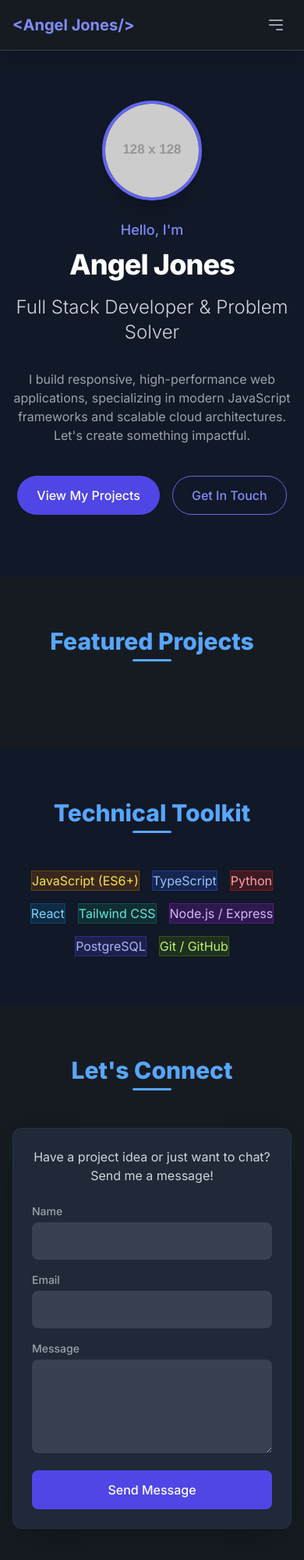
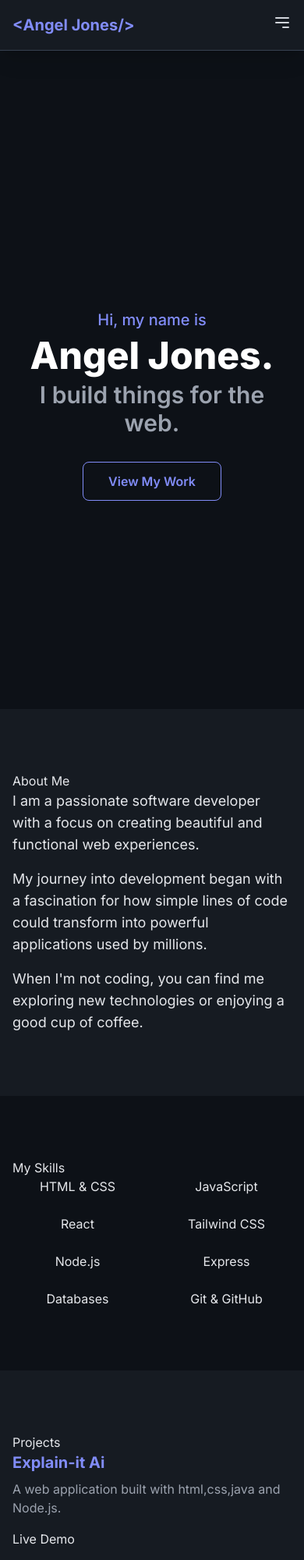
Before and after one commit to Anngeljones/software-dev-portfolio, a plain HTML site: page index.html in a window 390 px wide. Shown: the top 2000 px of the page at 78% size. Drawn offline with nearby package versions, Linux system fonts and the light colour scheme; files that its build step writes are made by us from their sources; placeholder pictures from the web are drawn by us; files whose address does not match are found by name.

Commit message:
Update index.html

```diff
--- a/index.html
+++ b/index.html
@@ -4,158 +4,142 @@
     <meta charset="UTF-8">
     <meta name="viewport" content="width=device-width, initial-scale=1.0">
     <title>Dev. Portfolio | Angel Jones</title>
-    <!-- Load Tailwind CSS from CDN for styling -->
+
     <script src="https://cdn.tailwindcss.com"></script>
-    <!-- Use Inter Font from Google Fonts -->
     <link href="https://fonts.googleapis.com/css2?family=Inter:wght@100..900&display=swap" rel="stylesheet">
 
-    <!-- LINK TO EXTERNAL CSS FILE -->
     <link rel="stylesheet" href="css/style.css">
 </head>
 <body class="antialiased">
 
-    <!--
-        *** HTML CODE (Structure and Content) *** All styling is handled by Tailwind classes or the external style.css file.
-    -->
-
-    <!-- Navbar -->
     <header class="sticky top-0 z-50 bg-[#161b22] shadow-xl border-b border-gray-700">
         <nav class="max-w-7xl mx-auto px-4 sm:px-6 lg:px-8">
             <div class="flex items-center justify-between h-16">
-                <!-- Logo/Name -->
                 <a href="#home" class="text-xl font-bold text-indigo-400 hover:text-indigo-300 transition duration-300">
                     &lt;Angel Jones/&gt;
                 </a>
-                <!-- Desktop Menu -->
-                <div class="hidden sm:ml-6 sm:flex sm:space-x-4">
-                    <a href="#projects" class="text-gray-300 hover:bg-gray-700 hover:text-white px-3 py-2 rounded-lg text-sm font-medium transition duration-200">Projects</a>
-                    <a href="#skills" class="text-gray-300 hover:bg-gray-700 hover:text-white px-3 py-2 rounded-lg text-sm font-medium transition duration-200">Skills</a>
-                    <a href="#contact" class="text-gray-300 hover:bg-gray-700 hover:text-white px-3 py-2 rounded-lg text-sm font-medium transition duration-200">Contact</a>
+
+                <div class="hidden md:flex space-x-6">
+                    <a href="#home" class="nav-link">Home</a>
+                    <a href="#about" class="nav-link">About</a>
+                    <a href="#skills" class="nav-link">Skills</a>
+                    <a href="#projects" class="nav-link">Projects</a>
+                    <a href="#contact" class="nav-link">Contact</a>
                 </div>
-                <!-- Mobile Menu Button (Hamburger) -->
-                <button id="mobile-menu-button" type="button" class="sm:hidden p-2 rounded-md text-gray-400 hover:text-white hover:bg-gray-700 focus:outline-none focus:ring-2 focus:ring-offset-2 focus:ring-offset-gray-800 focus:ring-white">
-                    <svg class="h-6 w-6" xmlns="http://www.w3.org/2000/svg" fill="none" viewBox="0 0 24 24" stroke="currentColor">
-                        <path stroke-linecap="round" stroke-linejoin="round" stroke-width="2" d="M4 6h16M4 12h16m-7 6h7" />
-                    </svg>
-                </button>
-            </div>
-            <!-- Mobile Menu content (hidden by default) -->
-            <div id="mobile-menu" class="hidden sm:hidden">
-                <div class="px-2 pt-2 pb-3 space-y-1">
-                    <a href="#projects" class="text-gray-300 hover:bg-gray-700 hover:text-white block px-3 py-2 rounded-md text-base font-medium transition duration-200">Projects</a>
-                    <a href="#skills" class="text-gray-300 hover:bg-gray-700 hover:text-white block px-3 py-2 rounded-md text-base font-medium transition duration-200">Skills</a>
-                    <a href="#contact" class="text-gray-300 hover:bg-gray-700 hover:text-white block px-3 py-2 rounded-md text-base font-medium transition duration-200">Contact</a>
+
+                <div class="md:hidden">
+                    <button id="mobile-menu-button" class="text-gray-300 hover:text-white focus:outline-none">
+                        <svg class="w-6 h-6" fill="none" stroke="currentColor" viewBox="0 0 24 24" xmlns="http://www.w3.org/2000/svg"><path stroke-linecap="round" stroke-linejoin="round" stroke-width="2" d="M4 6h16M4 12h16m-7 6h7"></path></svg>
+                    </button>
                 </div>
             </div>
         </nav>
+
+        <div id="mobile-menu" class="hidden md:hidden bg-[#161b22] border-b border-gray-700">
+            <div class="px-2 pt-2 pb-3 space-y-1 sm:px-3">
+                <a href="#home" class="mobile-nav-link">Home</a>
+                <a href="#about" class="mobile-nav-link">About</a>
+                <a href="#skills" class="mobile-nav-link">Skills</a>
+                <a href="#projects" class="mobile-nav-link">Projects</a>
+                <a href="#contact" class="mobile-nav-link">Contact</a>
+            </div>
+        </div>
     </header>
 
     <main>
-        <!-- Hero Section -->
-        <section id="home" class="relative overflow-hidden pt-16 pb-20 md:pt-24 md:pb-32 bg-gray-900">
-            <div class="max-w-7xl mx-auto px-4 sm:px-6 lg:px-8 text-center">
-                <div class="max-w-3xl mx-auto">
-                    <div class="mx-auto w-32 h-32 rounded-full overflow-hidden mb-6 border-4 border-indigo-500 shadow-xl">
-                        <img src="https://placehold.co/128x128/334155/ffffff?text=AJ" alt="Angel Jones Profile" class="w-full h-full object-cover">
+        <section id="home" class="min-h-screen pt-16 bg-[#0d1117] text-gray-200 flex items-center justify-center">
+             <div class="text-center p-8">
+                <p class="text-xl font-medium text-indigo-400">Hi, my name is</p>
+                <h1 class="text-5xl sm:text-7xl font-extrabold mt-2 text-white">Angel Jones.</h1>
+                <h2 class="text-3xl sm:text-4xl font-semibold mt-2 text-gray-400">I build things for the web.</h2>
+                <a href="#projects" class="mt-8 inline-block px-8 py-3 border border-indigo-400 text-indigo-400 font-semibold rounded-lg hover:bg-indigo-400 hover:text-white transition duration-300">View My Work</a>
+            </div>
+        </section>
+
+        <section id="about" class="py-20 bg-[#161b22] text-gray-200">
+            <div class="max-w-4xl mx-auto px-4 sm:px-6 lg:px-8">
+                <h2 class="section-heading">About Me</h2>
+                <div class="text-lg space-y-4">
+                    <p>I am a passionate software developer with a focus on creating beautiful and functional web experiences.</p>
+                    <p>My journey into development began with a fascination for how simple lines of code could transform into powerful applications used by millions.</p>
+                    <p>When I'm not coding, you can find me exploring new technologies or enjoying a good cup of coffee.</p>
+                </div>
+            </div>
+        </section>
+
+        <section id="skills" class="py-20 bg-[#0d1117] text-gray-200">
+            <div class="max-w-4xl mx-auto px-4 sm:px-6 lg:px-8">
+                <h2 class="section-heading">My Skills</h2>
+                <div class="grid grid-cols-2 md:grid-cols-4 gap-6 text-center">
+                    <div class="skill-card">HTML & CSS</div>
+                    <div class="skill-card">JavaScript</div>
+                    <div class="skill-card">React</div>
+                    <div class="skill-card">Tailwind CSS</div>
+                    <div class="skill-card">Node.js</div>
+                    <div class="skill-card">Express</div>
+                    <div class="skill-card">Databases</div>
+                    <div class="skill-card">Git & GitHub</div>
+                </div>
+            </div>
+        </section>
+
+        <section id="projects" class="py-20 bg-[#161b22] text-gray-200">
+            <div class="max-w-7xl mx-auto px-4 sm:px-6 lg:px-8">
+                <h2 class="section-heading">Projects</h2>
+                <div class="grid grid-cols-1 md:grid-cols-2 lg:grid-cols-3 gap-8">
+                    <div class="project-card">
+                        <h3 class="text-xl font-bold mb-2 text-indigo-400">Explain-it Ai</h3>
+                        <p class="text-gray-400">A  web application built with html,css,java and Node.js.</p>
+                        <div class="mt-4 flex space-x-3">
+                            <a href="#" target="_blank" class="project-link">Live Demo</a>
+                        </div>
                     </div>
-
-                    <p class="text-lg font-medium text-indigo-400 mb-2">Hello, I'm</p>
-                    <h1 class="text-4xl sm:text-5xl lg:text-7xl font-extrabold tracking-tight text-white mb-4 leading-tight">
-                        Angel Jones
-                    </h1>
-                    <p class="text-2xl sm:text-3xl font-light text-gray-300 mb-8">
-                        Full Stack Developer & Problem Solver
-                    </p>
-                    <p class="text-md text-gray-400 max-w-xl mx-auto mb-10">
-                        I build responsive, high-performance web applications, specializing in modern JavaScript frameworks and scalable cloud architectures. Let's create something impactful.
-                    </p>
-                    <div class="flex justify-center space-x-4">
-                        <a href="#projects" class="inline-flex items-center px-6 py-3 border border-transparent text-base font-medium rounded-full shadow-sm text-white bg-indigo-600 hover:bg-indigo-700 transition duration-300 transform hover:scale-[1.03]">
-                            View My Projects
-                        </a>
-                        <a href="#contact" class="inline-flex items-center px-6 py-3 border border-indigo-500 text-base font-medium rounded-full text-indigo-400 hover:bg-indigo-900/50 transition duration-300 transform hover:scale-[1.03]">
-                            Get In Touch
-                        </a>
+                    <div class="project-card">
+                        <h3 class="text-xl font-bold mb-2 text-indigo-400">Business landing page</h3>
+                        <p class="text-gray-400">A responsive landing page.</p>
+                        <div class="mt-4 flex space-x-3">
+                            <a href="#" target="_blank" class="project-link">Live Demo</a>
+                        </div>
+                    </div>
+                    <div class="project-card">
+                        <h3 class="text-xl font-bold mb-2 text-indigo-400">calculator app</h3>
+                        <p class="text-gray-400">A non-complex calculator.</p>
+                        <div class="mt-4 flex space-x-3">
+                            <a href="#" target="_blank" class="project-link">Live Demo</a>
+                        </div>
                     </div>
                 </div>
             </div>
         </section>
 
-        <!-- Projects Section -->
-        <section id="projects" class="py-16 md:py-24 bg-[#161b22]">
-            <div class="max-w-7xl mx-auto px-4 sm:px-6 lg:px-8">
-                <h2 class="section-title text-3xl sm:text-4xl font-extrabold text-center mb-12">
-                    Featured Projects
-                </h2>
-                <!-- JS injects project cards here -->
-                <div id="projects-container" class="grid grid-cols-1 md:grid-cols-2 lg:grid-cols-3 gap-8">
-                </div>
-            </div>
-        </section>
-
-        <!-- Skills Section -->
-        <section id="skills" class="py-16 md:py-24 bg-gray-900">
-            <div class="max-w-7xl mx-auto px-4 sm:px-6 lg:px-8">
-                <h2 class="section-title text-3xl sm:text-4xl font-extrabold text-center mb-12">
-                    Technical Toolkit
-                </h2>
-                <div class="max-w-4xl mx-auto">
-                    <!-- The content below uses the 'skill-badge' class from style.css -->
-                    <div class="flex flex-wrap justify-center gap-4 sm:gap-6">
-                        <span class="skill-badge bg-yellow-900/40 text-yellow-300 border border-yellow-700/50">JavaScript (ES6+)</span>
-                        <span class="skill-badge bg-blue-900/40 text-blue-300 border border-blue-700/50">TypeScript</span>
-                        <span class="skill-badge bg-red-900/40 text-red-300 border border-red-700/50">Python</span>
-                        <span class="skill-badge bg-sky-900/40 text-sky-300 border border-sky-700/50">React</span>
-                        <span class="skill-badge bg-teal-900/40 text-teal-300 border border-teal-700/50">Tailwind CSS</span>
-                        <span class="skill-badge bg-purple-900/40 text-purple-300 border border-purple-700/50">Node.js / Express</span>
-                        <span class="skill-badge bg-indigo-900/40 text-indigo-300 border border-indigo-700/50">PostgreSQL</span>
-                        <span class="skill-badge bg-lime-900/40 text-lime-300 border border-lime-700/50">Git / GitHub</span>
-                    </div>
-                </div>
-            </div>
-        </section>
-
-        <!-- Contact Section -->
-        <section id="contact" class="py-16 md:py-24 bg-[#161b22]">
-            <div class="max-w-3xl mx-auto px-4 sm:px-6 lg:px-8">
-                <h2 class="section-title text-3xl sm:text-4xl font-extrabold text-center mb-12">
-                    Let's Connect
-                </h2>
-                <div class="bg-gray-800 p-6 sm:p-8 rounded-xl shadow-2xl border border-gray-700/50">
-                    <p class="text-center text-gray-300 mb-6">
-                        Have a project idea or just want to chat? Send me a message!
-                    </p>
-                    <form id="contact-form" class="space-y-4">
-                        <div>
-                            <label for="name" class="block text-sm font-medium text-gray-400 mb-1">Name</label>
-                            <input type="text" id="name" name="name" required class="w-full px-4 py-3 rounded-lg bg-gray-700 border-gray-600 text-white focus:ring-indigo-500 focus:border-indigo-500 transition duration-150">
-                        </div>
-                        <div>
-                            <label for="email" class="block text-sm font-medium text-gray-400 mb-1">Email</label>
-                            <input type="email" id="email" name="email" required class="w-full px-4 py-3 rounded-lg bg-gray-700 border-gray-600 text-white focus:ring-indigo-500 focus:border-indigo-500 transition duration-150">
-                        </div>
-                        <div>
-                            <label for="message" class="block text-sm font-medium text-gray-400 mb-1">Message</label>
-                            <textarea id="message" name="message" rows="4" required class="w-full px-4 py-3 rounded-lg bg-gray-700 border-gray-600 text-white focus:ring-indigo-500 focus:border-indigo-500 transition duration-150"></textarea>
-                        </div>
-                        <button type="submit" class="w-full flex justify-center py-3 px-4 border border-transparent rounded-lg shadow-sm text-base font-medium text-white bg-indigo-600 hover:bg-indigo-700 transition duration-300 transform hover:scale-[1.01]">
-                            Send Message
-                        </button>
-                    </form>
-                    <!-- Custom Message Box for form submission feedback -->
-                    <div id="status-message" class="mt-4 hidden p-3 rounded-lg text-center text-sm font-medium" role="alert"></div>
-                </div>
+        <section id="contact" class="py-20 bg-[#0d1117] text-gray-200">
+            <div class="max-w-2xl mx-auto text-center px-4 sm:px-6 lg:px-8">
+                <h2 class="section-heading">Get In Touch</h2>
+                <p class="text-xl text-gray-400 mb-8">
+                    I am currently open to new opportunities. Whether you have a question or just want to say hi, my inbox is always open!
+                </p>
+                <a href="mailto:angel@example.com" class="inline-block px-10 py-4 border-2 border-indigo-400 text-indigo-400 font-bold rounded-lg hover:bg-indigo-400 hover:text-white transition duration-300">
+                    Say Hello
+                </a>
             </div>
         </section>
     </main>
 
-    <!-- Footer -->
-    <footer class="bg-[#0d1117] py-8 border-t border-gray-800">
-        <div class="max-w-7xl mx-auto px-4 sm:px-6 lg:px-8 text-center text-gray-500 text-sm">
-            &copy; 2025 Angel Jones. Built with <span class="text-indigo-400">Tailwind CSS</span>.
+    <footer class="bg-[#161b22] border-t border-gray-700 py-6">
+        <div class="max-w-7xl mx-auto px-4 sm:px-6 lg:px-8 text-center text-sm text-gray-400">
+
+            <div class="flex justify-center space-x-6 mb-4">
+                <a href="#" target="_blank" class="text-gray-400 hover:text-indigo-400 transition duration-300">GitHub</a>
+                <a href="#" target="_blank" class="text-gray-400 hover:text-indigo-400 transition duration-300">LinkedIn</a>
+                <a href="#" target="_blank" class="text-gray-400 hover:text-indigo-400 transition duration-300">Twitter</a>
+            </div>
+
+            <p>
+                &copy; 2025 Angel Jones. Built with <span class="text-indigo-400">Tailwind CSS</span>.
+            </p>
+
         </div>
     </footer>
-    <!-- LINK TO EXTERNAL JAVASCRIPT FILE -->
     <script src="js/script.js" defer></script>
 </body>
 </html>
```
